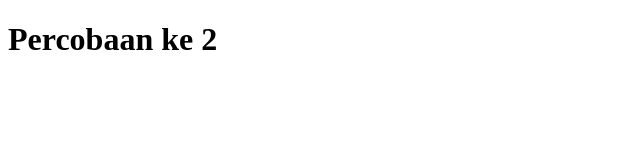
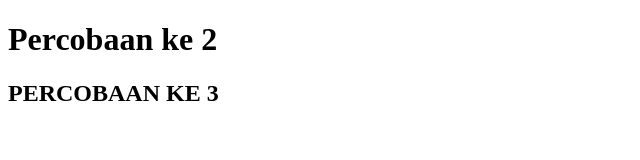
Before and after one commit to AlyDap/coba-3, a plain HTML site: page index.html in a window 1280 px wide. Shown: the whole page, without its empty margins (0-640 px from the left). Drawn offline with Linux system fonts and the light colour scheme.

Commit message:
nambah h2

```diff
--- a/index.html
+++ b/index.html
@@ -8,5 +8,6 @@
 </head>
 <body>
     <h1>Percobaan ke 2</h1>
+    <h2>PERCOBAAN KE 3</h2>
 </body>
 </html>
```
